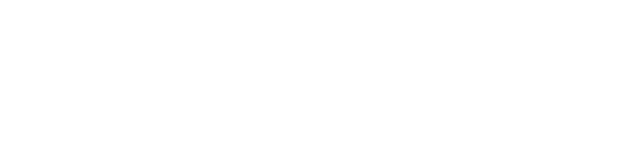
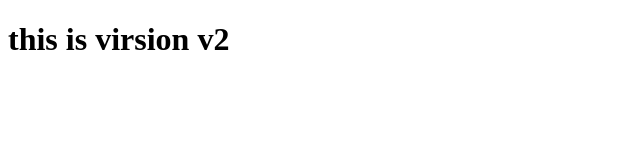
Before and after one commit to ReshuUpadhyay231/myrepo, a plain HTML site: page index.html in a window 1280 px wide. Shown: the whole page, without its empty margins (0-640 px from the left). Drawn offline with Linux system fonts and the light colour scheme.

Commit message:
this is v2

```diff
--- a/index.html
+++ b/index.html
@@ -7,5 +7,6 @@
 </head>
 <body>
 
+    <h1>this is virsion v2</h1>
 </body>
 </html>
```
